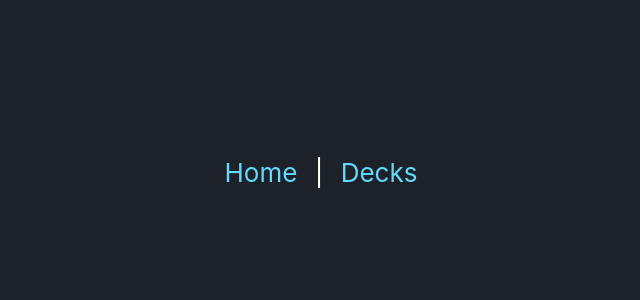
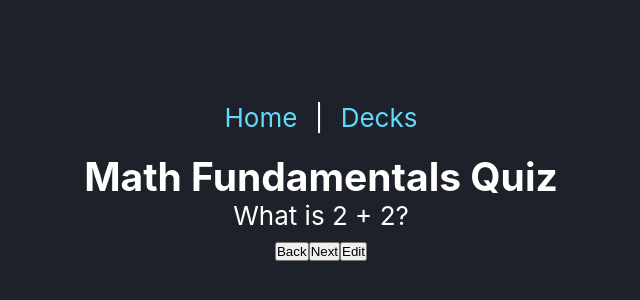
Before and after one commit to SoonMingQian/StudySpark, a React (Create React App) app in the folder frontend/: page /quiz/1 in a window 1280 px wide. Before the commit this address had no page. Shown: the part 218-518 px from the top of the page, without its empty margins (319-959 px from the left). Built offline with nearby package versions, Linux system fonts and the light colour scheme.

Commit message:
added quizpage and editting features

```diff
--- a/frontend/src/App.tsx
+++ b/frontend/src/App.tsx
@@ -4,6 +4,7 @@ import './styles/CardHover.css'
 import FileUpload from './components/NoteUpload';
 import FlashcardList from './components/FlashCardList';
 import DecksPage from './pages/DecksPage';
+import QuizPage from './pages/QuizPage';
 import { Flashcard, Deck } from './type';
 import { BrowserRouter as Router, Routes, Route, Link } from 'react-router-dom';
 
@@ -67,7 +68,7 @@ function App() {
                   <FileUpload onUploadSuccess={handleUploadSuccess} />
                   {flashcards.length > 0 && (
                     <div>
-                      <FlashcardList flashcards={flashcards} />
+                      <FlashcardList flashcards={flashcards} setFlashcards={setFlashcards}/>
                       <button onClick={() => {
                         const deckName = prompt("Enter a name for this deck:");
                         if (deckName) saveDeck(deckName);
@@ -80,6 +81,7 @@ function App() {
               }
             />
             <Route path="/decks" element={<DecksPage decks={decks} />} />
+            <Route path="/quiz/:id" element={<QuizPage decks={decks} setDecks={setDecks} />} />
           </Routes>
         </header>
       </div>
--- a/frontend/src/components/FlashCardList.tsx
+++ b/frontend/src/components/FlashCardList.tsx
@@ -3,9 +3,25 @@ import { Flashcard } from '../type';
 
 interface FlashCardListProps {
     flashcards: Flashcard[];
+    setFlashcards: React.Dispatch<React.SetStateAction<Flashcard[]>>
 }
 
-const FlashcardList: React.FC<FlashCardListProps> = ({ flashcards }) => {
+const FlashcardList: React.FC<FlashCardListProps> = ({ flashcards, setFlashcards }) => {
+    const handleEditBtnClicked = (index: number) => {
+        const currentCard = flashcards[index];
+
+        // Prompt the user to edit front and back text
+        const newFront = prompt("Edit Front Text:", currentCard.front);
+        const newBack = prompt("Edit Back Text:", currentCard.back);
+
+        // Update the flashcard only if the user provides input
+        if (newFront !== null && newBack !== null) {
+            const updatedFlashcards = [...flashcards];
+            updatedFlashcards[index] = { front: newFront, back: newBack };
+            setFlashcards(updatedFlashcards); // Update state
+        }
+    };
+
     return (
         <div>
             <h2>Generated Flashcards</h2>
@@ -20,7 +36,7 @@ const FlashcardList: React.FC<FlashCardListProps> = ({ flashcards }) => {
                                 <span className="card__description">
                                     {flashcard.back}
                                 </span>
-                                <a href="#" className="card__button">Edit</a>
+                                <button className="card__button" onClick={()=>handleEditBtnClicked(index)}>Edit</button>
                             </div>
                         </article>
                     </div>
--- a/frontend/src/pages/DecksPage.tsx
+++ b/frontend/src/pages/DecksPage.tsx
@@ -10,13 +10,15 @@ const DecksPage: React.FC<DecksPageProps> = ({ decks }) => {
     return (
         <div>
             <h2>Your Decks</h2>
-            <Link to="/">Back to Home</Link>
+            {/* <Link to="/">Back to Home</Link> */}
             {decks.length === 0 ? (
                 <p>No decks available. Upload and save a deck!</p>
             ) : (
                 decks.map((deck, index) => (
                     <div key={index} className="deck">
-                        <h3>{deck.name}</h3>
+                        <h3>
+                            <Link to={`/quiz/${index}`}>{deck.name}</Link>
+                        </h3>
                         <p>{deck.flashcards.length} flashcards</p>
                     </div>
                 ))
--- /dev/null
+++ b/frontend/src/pages/QuizPage.tsx
@@ -0,0 +1,63 @@
+import React, { useState } from 'react';
+import { useParams } from 'react-router-dom';
+import { Deck } from '../type';
+
+interface QuizPageProps {
+    decks: Deck[];
+    setDecks: React.Dispatch<React.SetStateAction<Deck[]>>;
+}
+
+const QuizPage: React.FC<QuizPageProps> = ({ decks, setDecks }) => {
+    const { id } = useParams<{ id: string }>();
+    const deckIndex = parseInt(id || '0');
+    const deck = decks[deckIndex];
+
+    const [currentCardIndex, setCurrentCardIndex] = useState(0);
+    const [isFlipped, setIsFlipped] = useState(false);
+
+    const handleFlip = () => {
+        setIsFlipped(!isFlipped);
+    };
+
+    const handleNext = () => {
+        setIsFlipped(false);
+        setCurrentCardIndex((prevIndex) =>
+            prevIndex === deck.flashcards.length - 1 ? 0 : prevIndex + 1
+        );
+    };
+    const handleBack = () => {
+        setIsFlipped(false);
+        setCurrentCardIndex((prevIndex) =>
+            prevIndex === 0 ? deck.flashcards.length - 1 : prevIndex - 1
+        );
+    };
+
+    const handleEdit = () => {
+        const currentCard = deck.flashcards[currentCardIndex];
+        const newFront = prompt("Edit Front Text:", currentCard.front);
+        const newBack = prompt("Edit Back Text:", currentCard.back);
+
+        if (newFront !== null && newBack !== null) {
+            const updatedDecks = [...decks];
+            updatedDecks[deckIndex].flashcards[currentCardIndex] = {
+                front: newFront,
+                back: newBack,
+            };
+            setDecks(updatedDecks);
+        }
+    };
+
+    return (
+        <div>
+            <h2>{deck.name} Quiz</h2>
+            <div className="flashcard" onClick={handleFlip}>
+                {isFlipped ? deck.flashcards[currentCardIndex].back : deck.flashcards[currentCardIndex].front}
+            </div>
+            <button onClick={handleBack}>Back</button>
+            <button onClick={handleNext}>Next</button>
+            <button onClick={handleEdit}>Edit</button>
+        </div>
+    );
+};
+
+export default QuizPage;
```
